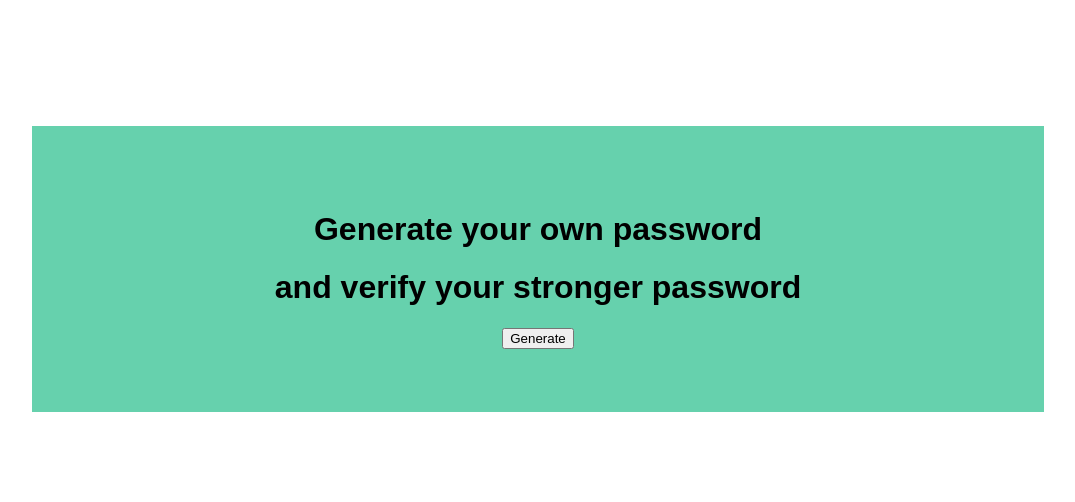
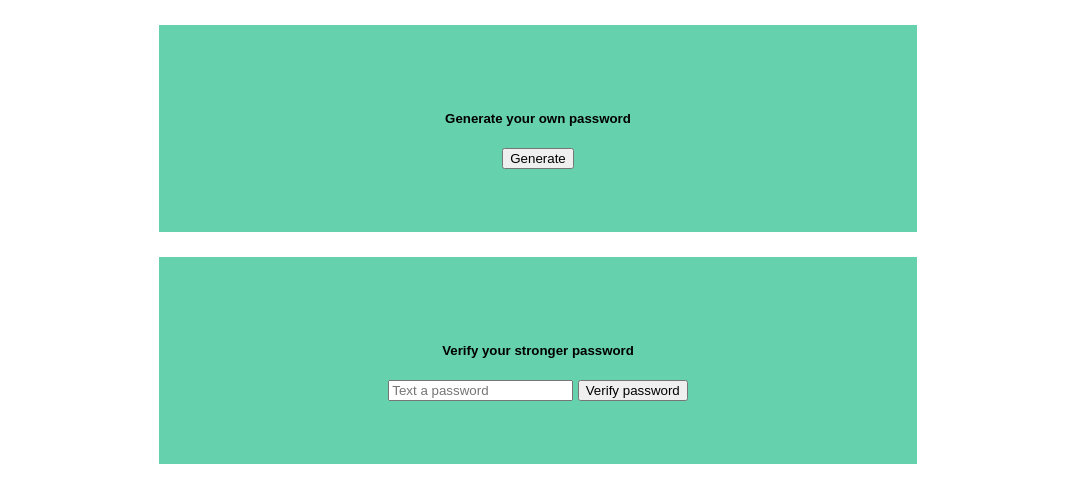
Before and after one commit to Kayevo/Password_Verificator, a plain HTML site: page index.html in a window 1280 px wide. Shown: the whole page, without its empty margins (102-1177 px from the left). Drawn offline with Linux system fonts and the light colour scheme.

Commit message:
get password to input

```diff
--- a/css/style.css
+++ b/css/style.css
@@ -1,7 +1,19 @@
-.card {
+.cardPasswordGeneration {
   text-align: center;
   background-color: rgb(102, 209, 173);
   padding: 5%;
-  margin: 10%;
+  margin: 2%;
   font-family: Arial, Helvetica, sans-serif;
+  margin-left: 20%;
+  margin-right: 20%;
 }
+
+.cardPasswordVerification {
+  text-align: center;
+  background-color: rgb(102, 209, 173);
+  padding: 5%;
+  margin: 2%;
+  font-family: Arial, Helvetica, sans-serif;
+  margin-left: 20%;
+  margin-right: 20%;
+}
--- a/index.html
+++ b/index.html
@@ -8,13 +8,27 @@
 
     <link rel="stylesheet" href="css/style.css" />
 
-    <script src="js/index.js"></script>
+    <script src="js/index.js" defer></script>
   </head>
   <body>
-    <div class="card">
-      <h1>Generate your own password</h1>
-      <h1>and verify your stronger password</h1>
-      <button onclick="passwordGenerator.generateRandomPassword(8)">Generate</button>
+    <div class="cardPasswordGeneration">
+      <h5>Generate your own password</h5>
+      <button onclick="passwordGenerator.generateRandomPassword(8)">
+        Generate
+      </button>
+    </div>
+    <div class="cardPasswordGeneration">
+      <h5>Verify your stronger password</h5>
+      <form action="">
+        <input
+          type="text"
+          name="password"
+          id="password"
+          placeholder="Text a password"
+        />
+        <button type="submit" value="Verify password" id="send" onclick="passwordGenerator.verifyStrongSPassword()">Verify password</button>
+        <!-- <input type="submit" value="Verify password" id="send" onclick="verifyStrongSPassword.verifyStrongSPassword()"/> -->
+      </form>
     </div>
   </body>
 </html>
--- a/js/index.js
+++ b/js/index.js
@@ -27,6 +27,12 @@ class PasswordGenerator {
 
     alert("Generated password: " + randomPassword);
   }
+
+  // method to verify strong's passwords
+  verifyStrongSPassword() {
+    const password = document.querySelector("#password").value;
+    alert(password);
+  }
 }
 
 var passwordGenerator = new PasswordGenerator();
```
